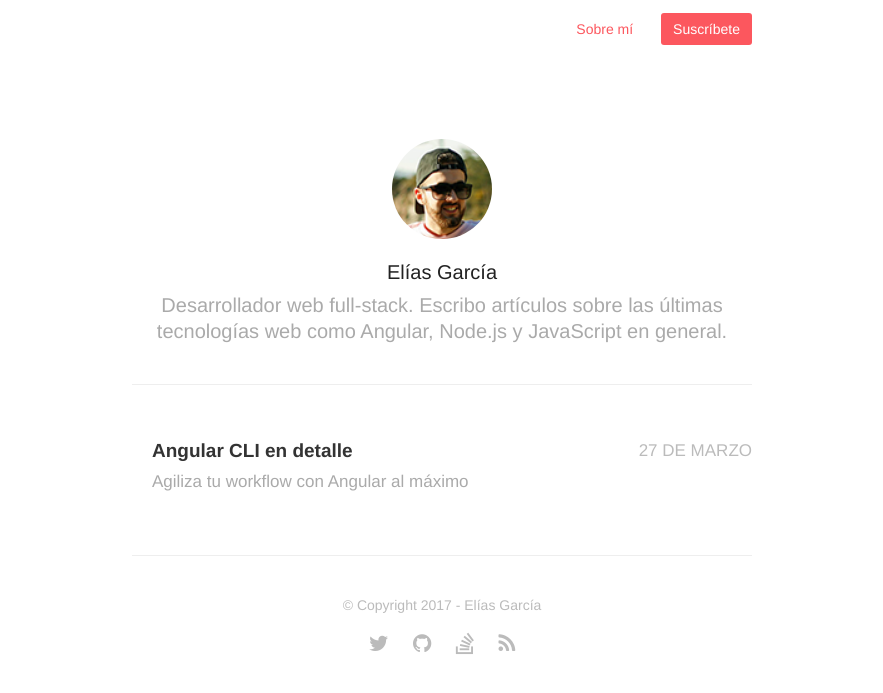
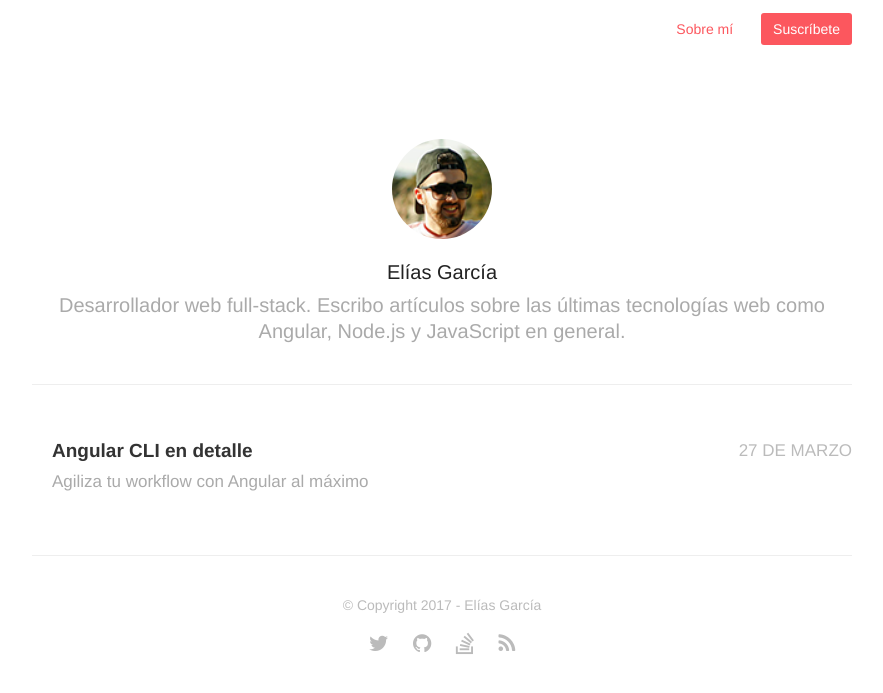
Before and after one commit to elias-garcia/elias-garcia.github.io, a Jekyll site: the page built from index.html, in a window 1280 px wide. Shown: the top 693 px of the page, without its empty margins (198-1081 px from the left). Built offline with Jekyll 4.4.1, drawn with Linux system fonts in a browser that asks for light colours; the list of posts is cut into pages by our own code; comment, search, counter and statistics services are not loaded.

Commit message:
Changed wrapper width

```diff
--- a/assets/css/style.css
+++ b/assets/css/style.css
@@ -79,7 +79,7 @@ input {
 }
 
 .profile .wrapper {
-	max-width: 700px;
+	max-width: 900px;
 	margin: 0 auto;
 	padding: 100px 40px 0px;
 }
@@ -123,7 +123,7 @@ input {
 
 nav.main-nav {
 	padding: 20px 40px 0;
-	max-width: 700px;
+	max-width: 900px;
 	width:100%;
 	background: #fff;
 	background: rgba(255,255,255,.90);
@@ -150,13 +150,13 @@ nav.main-nav a.cta {
 }
 
 .wrapper {
-  max-width: 700px;
+  max-width: 900px;
   margin: 0 auto;
   padding: 60px 40px 100px 40px;
 }
 
 .wrapper.home {
-	max-width: 700px;
+	max-width: 900px;
 	margin: 0 auto;
 	padding: 0px 40px 20px 40px;
 }
```
